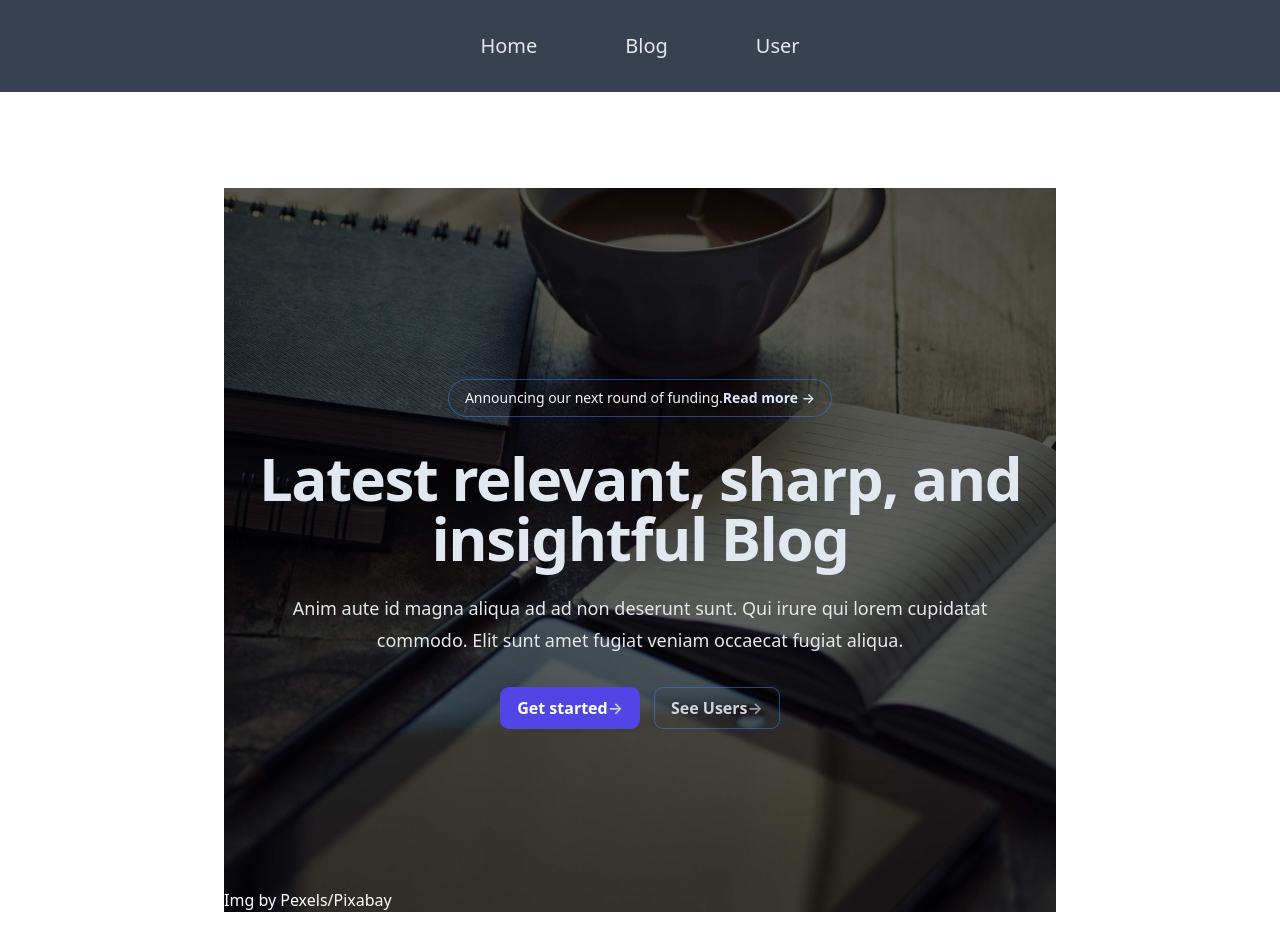
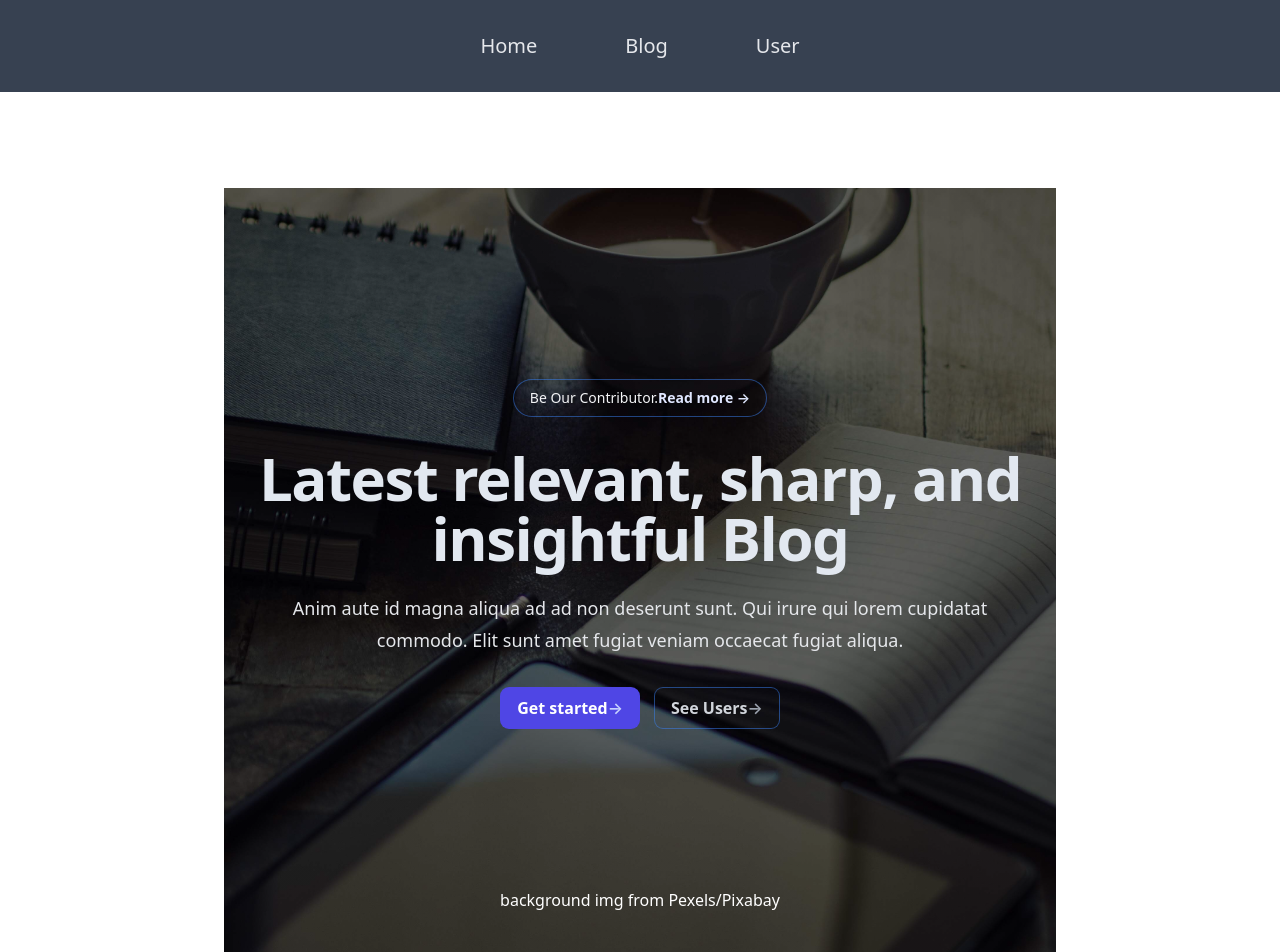
Before and after one commit to ILHAM2134/NextJS-Blog-Synapsis, a Next.js app: page / in a window 1280 px wide. Shown: the top 952 px of the page. Built offline with nearby package versions, Linux system fonts and the light colour scheme.

Commit message:
finishing bug

```diff
--- a/src/components/home/Jumbotron.jsx
+++ b/src/components/home/Jumbotron.jsx
@@ -4,13 +4,13 @@ import Link from 'next/link';
 export default function Jumbotron() {
   return (
     <div className={styles.jumbotron}>
-      <main>
+      <main className="min-h-screen">
         <div className="relative px-6 lg:px-8">
           <div className="mx-auto max-w-3xl pt-20 pb-32 sm:pt-48 sm:pb-40">
             <div className="hidden sm:mb-8 sm:flex sm:justify-center">
               <div className="relative overflow-hidden rounded-full py-1.5 px-4 text-sm leading-6 ring-1 ring-white-900/10 hover:ring-gray-900/20 hover:bg-indigo-700 hover:text-white">
                 <span className="text-gray-100">
-                  Announcing our next round of funding.
+                  Be Our Contributor.
                   <Link href="/" className="font-semibold text-indigo-100">
                     <span className="absolute inset-0" aria-hidden="true" />
                     Read more <span aria-hidden="true">&rarr;</span>
@@ -50,12 +50,14 @@ export default function Jumbotron() {
             </div>
           </div>
         </div>
-        <Link
-          className="text-white text-italic mb-3 text-end"
-          href="https://www.pexels.com/pixabay"
-        >
-          Img by Pexels/Pixabay
-        </Link>
+        <div className="text-center">
+          <Link
+            className="text-white text-italic mb-3"
+            href="https://www.pexels.com/pixabay"
+          >
+           <p> background img from Pexels/Pixabay </p>
+          </Link>
+        </div>
       </main>
     </div>
   );
--- a/src/pages/user/index.jsx
+++ b/src/pages/user/index.jsx
@@ -4,17 +4,13 @@ import UserPage from '@/components/user/userPage';
 import AddUserPage from '@/components/user/addUserPage';
 
 const User = ({ response }) => {
-  const [temp, setTemp] = useState([]);
+  const [temp, setTemp] = useState(response);
   const [search, setSearch] = useState('');
   const [addUser, setAddUser] = useState(false);
   const [pagData, setPagData] = useState([]);
   const [pagNum, setPagNum] = useState(0);
   const [edit, setEdit] = useState(false);
   const [editValue, setEditValue] = useState(null);
-
-  useEffect(() => {
-    setTemp(response);
-  }, []);
 
   useEffect(() => {
     let dummy = [];
--- a/src/styles/globals.css
+++ b/src/styles/globals.css
@@ -654,6 +654,11 @@ h6 {
   margin-bottom: 0.25rem;
 }
 
+.my-4 {
+  margin-top: 1rem;
+  margin-bottom: 1rem;
+}
+
 .ml-3 {
   margin-left: 0.75rem;
 }
@@ -682,6 +687,18 @@ h6 {
   margin-bottom: 0.75rem;
 }
 
+.mt-2 {
+  margin-top: 0.5rem;
+}
+
+.mb-2 {
+  margin-bottom: 0.5rem;
+}
+
+.mb-1 {
+  margin-bottom: 0.25rem;
+}
+
 .inline-block {
   display: inline-block;
 }
@@ -704,6 +721,10 @@ h6 {
 
 .min-h-screen {
   min-height: 100vh;
+}
+
+.min-h-full {
+  min-height: 100%;
 }
 
 .w-5 {
@@ -849,6 +870,11 @@ h6 {
 .border-blue-400 {
   --tw-border-opacity: 1;
   border-color: rgb(96 165 250 / var(--tw-border-opacity));
+}
+
+.border-black {
+  --tw-border-opacity: 1;
+  border-color: rgb(0 0 0 / var(--tw-border-opacity));
 }
 
 .bg-slate-200 {
```
Also changed, not shown: src/components/user/userCard.jsx (+8 -3 lines), src/pages/blog/[blogDetail].js (+6 -5 lines).
